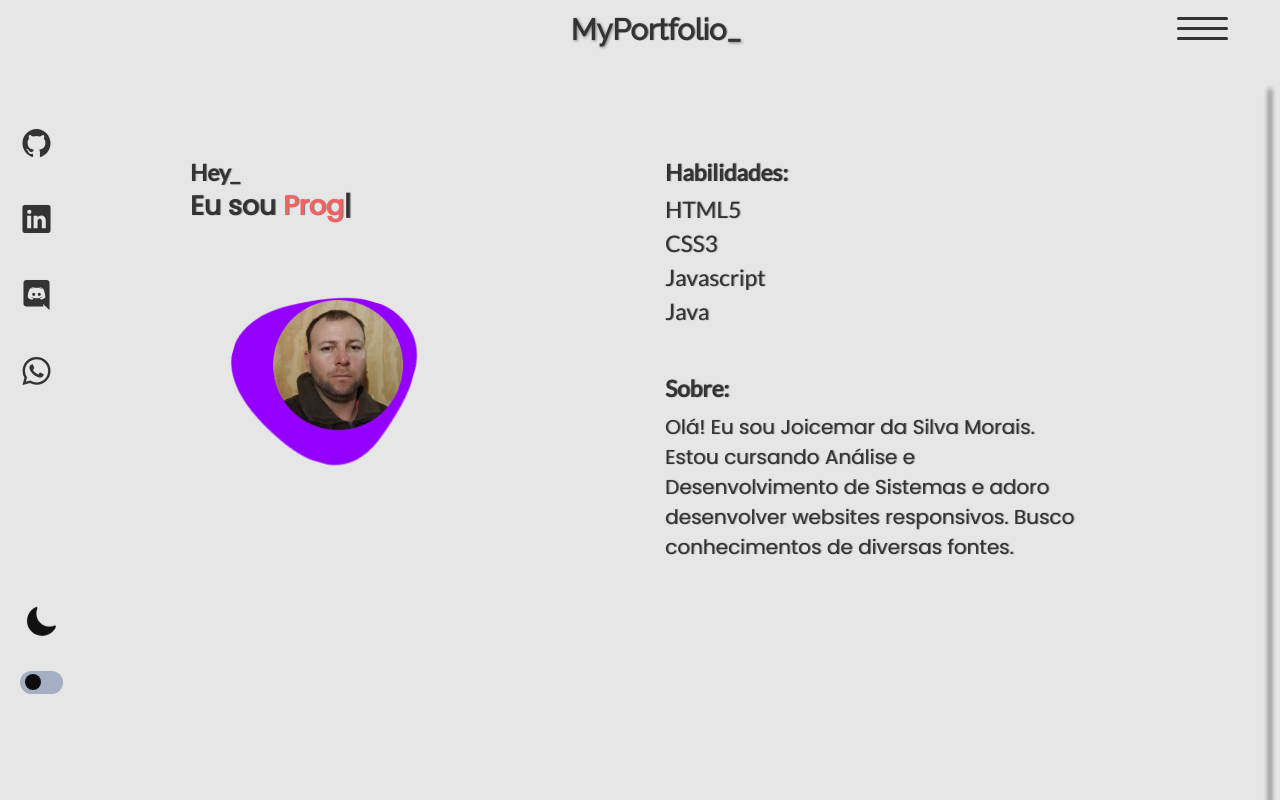
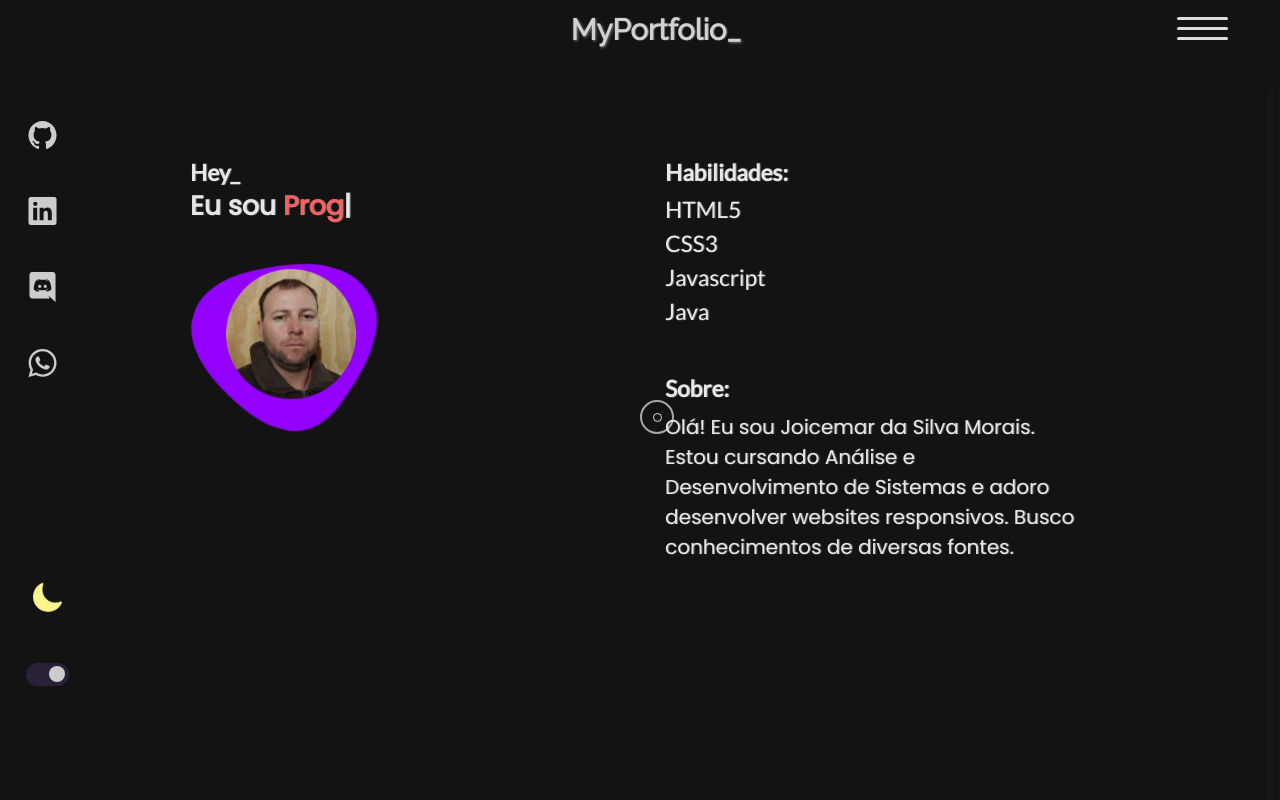
Before and after one commit to Joicemar/cv, a plain HTML site: page index.html in a window 1280 px wide. Drawn offline with nearby package versions, Linux system fonts and the light colour scheme.

Commit message:
Add files via upload

```diff
--- a/index.html
+++ b/index.html
@@ -8,9 +8,11 @@
     <meta name='viewport' content='width=device-width, initial-scale=1'>
     <link rel='stylesheet' type='text/css' media='screen' href='main.css'>
     <link href="https://unpkg.com/boxicons@2.1.4/css/boxicons.min.css" rel="stylesheet" />
+
+
 </head>
 
-<body class="body day">
+<body class="body night">
     <div class="container">
         <header>
             <div class="logo">My<span>Portfolio</span>_</div>
@@ -88,15 +90,19 @@
                         <div class="moon">
                             <ion-icon class="moon-ico" name="moon"></ion-icon>
                         </div>
-                        <div id="box">
-                            <div id="ball"></div>
+                        <div id="day-select">
+                            <div id="box">
+                                <div id="ball"></div>
+                            </div>
                         </div>
                     </div>
                 </div>
             </section>
         </main>
     </div>
-
+    <div class="circle">
+        <div id="point"></div>
+    </div>
     <script type="module" src="https://unpkg.com/ionicons@5.5.2/dist/ionicons/ionicons.esm.js"></script>
     <script nomodule src="https://unpkg.com/ionicons@5.5.2/dist/ionicons/ionicons.js"></script>
     <script src="https://cdn.jsdelivr.net/npm/typed.js@2.0.9"></script>
--- a/main.css
+++ b/main.css
@@ -13,6 +13,28 @@ html,
 body {
     height: 100%;
     overflow-x: hidden;
+    cursor: none;
+}
+.circle {
+    position: absolute;
+    top: 50%;
+    left: 50%;
+    width: 30px;
+    height: 30px;
+    border-radius: 50%;
+    border: 2px solid #444;
+    z-index: 999;
+    pointer-events: none; /* permite que os cliques passem através do círculo */
+    /*transform: translate(-50%, -50%);*/
+    display: flex;
+    justify-content: center;
+    align-items: center;
+}
+#point {
+    width: 7px;
+    height: 7px;
+    border-radius: 50%;
+    border: 1px solid #464646;
 }
 .day-icos
 {
@@ -39,6 +61,10 @@ body {
     50% {
         transform: translateY(-20px);
     }
+}
+#day-select {
+    padding: 16px;
+    cursor: pointer;
 }
 #box {
     width: 35px;
@@ -230,13 +256,12 @@ header {
     font-size: 22pt;
     text-shadow: 1px 1px 3px rgb(122, 122, 122);
 }
-
 .imagens .me {
     width: 130px;
     z-index: 1;
-    position: absolute;
-    margin-left: 83px;
-    top: 300px;
+    position: relative;
+    top: -156px;
+    left: 36px;
     animation: animateMe 5s ease-in-out infinite;
 
 }
@@ -253,9 +278,7 @@ header {
 }
 .imagens .fundo{
     width: 180px;
-    position: absolute;
-    margin-left: 40px;
-    top: 290px;
+    position: relative;
     rotate: 16deg;
     animation: animateFundo 5s ease-in-out infinite;
 }
@@ -411,7 +434,13 @@ main {
     */
     background-color: #ddd;
 }
-
+.body.night .circle
+{
+    border-color: #eeeeeead;
+}
+.body.night #point {
+    border-color: #ffffffd7;
+}
 @media (max-width:820px) {
     .sobre {
         flex-direction: column;
@@ -420,7 +449,7 @@ main {
     .imagens .me{
         position: relative;
         top: -90px;
-        margin-left: 45px;
+        left: 35px;
     }
     .imagens .fundo{
         position: relative;
@@ -453,6 +482,15 @@ main {
         top: -15px;
     }
 }
+@media (max-width:510px){
+    .imagens {
+        justify-content: center;
+        align-items: center;
+    }
+    .imagens .me{
+        left: 10px;
+    }
+}
 @media (max-width:440px){
     main {
         margin-left: 80px;
--- a/main.js
+++ b/main.js
@@ -30,3 +30,16 @@ bars.addEventListener('click', function () {
     menu.classList.toggle('active');
 
 });
+
+// Cursor do mouse:
+document.addEventListener("mousemove", function (event) {
+    const circle = document.querySelector(".circle");
+    let x = event.clientX - circle.offsetWidth / 2;
+    let y = event.clientY - circle.offsetHeight / 2;
+    circle.style.left = x + "px";
+    circle.style.top = y + "px";
+});
+document.addEventListener('mouseout', () => {
+    // remove o círculo do DOM quando o mouse sai da página
+    circle.remove();
+});
```
Lines whose indentation alone changed are shown as unchanged.
